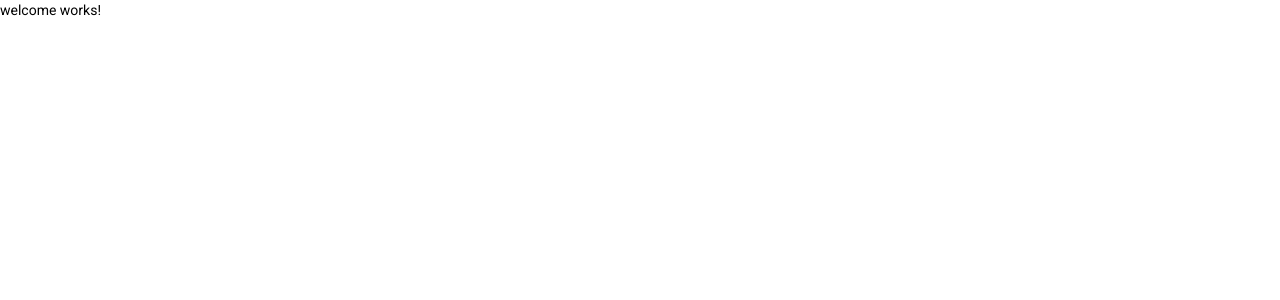
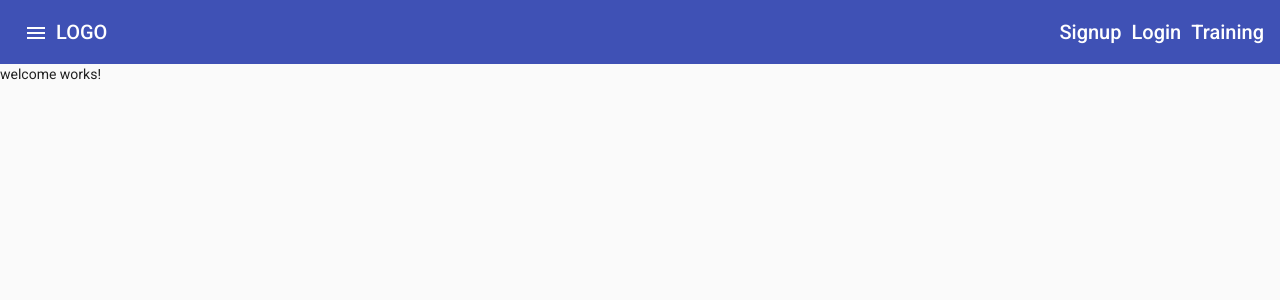
Before and after one commit to Stormeal/Fitness-Tracker, an Angular app: page / in a window 1280 px wide. Shown: the top 300 px of the page. Built offline with nearby package versions, Linux system fonts and the light colour scheme.

Commit message:
Added Sidenav + Toolbar

```diff
--- a/src/app/app.component.css
+++ b/src/app/app.component.css
@@ -0,0 +1,25 @@
+mat-sidenav-container,
+mat-sidenav-content,
+mat-sidenav {
+  height: 100%;
+}
+
+mat-sidenav {
+  width: 250px;
+}
+
+a {
+  text-decoration: none;
+  color: white;
+}
+
+a:hover,
+a:active {
+  color: lightgray;
+}
+
+.navigation-items {
+  list-style: none;
+  margin: 0;
+  padding: 0;
+}
--- a/src/app/app.component.html
+++ b/src/app/app.component.html
@@ -1 +1,46 @@
-<router-outlet></router-outlet>
+<mat-sidenav-container>
+  <mat-sidenav opened="false" #sidenav role="navigation">
+    <p>I'm the sidenav</p>
+  </mat-sidenav>
+  <mat-sidenav-content>
+    <mat-toolbar color="primary">
+      <div>
+        <button mat-icon-button (click)="sidenav.toggle()">
+          <mat-icon>menu</mat-icon>
+        </button>
+      </div>
+      <div><a routerLink="/">LOGO</a></div>
+
+      <div fxFlex fxLayout fxLayoutAlign="flex-end">
+        <ul fxLayout fxLayoutGap="10px" class="navigation-items">
+          <li>
+            <a routerLink="/signup">Signup</a>
+          </li>
+          <li>
+            <a routerLink="/login">Login</a>
+          </li>
+          <li>
+            <a routerLink="/training">Training</a>
+          </li>
+        </ul>
+      </div>
+
+      <!-- <div fxFlex fxLayout fxLayoutAlign="flex-end">
+        <ul fxLayout fxLayoutGap="10px" class="navigation-items">
+          <li>
+            <a routerLink="/signup">Signup</a>
+          </li>
+          <li>
+            <a routerLink="/login">Login</a>
+          </li>
+          <li>
+            <a routerLink="/training">Training</a>
+          </li>
+        </ul>
+      </div> -->
+    </mat-toolbar>
+    <main>
+      <router-outlet></router-outlet>
+    </main>
+  </mat-sidenav-content>
+</mat-sidenav-container>
--- a/src/app/app.component.ts
+++ b/src/app/app.component.ts
@@ -1,10 +1,11 @@
-import { Component } from '@angular/core';
+import { Component, ViewChild } from '@angular/core';
 
 @Component({
   selector: 'app-root',
   templateUrl: './app.component.html',
-  styleUrls: ['./app.component.css']
+  styleUrls: ['./app.component.css'],
 })
 export class AppComponent {
   title = 'fitness-tracker';
+
 }
--- a/src/app/material.module.ts
+++ b/src/app/material.module.ts
@@ -7,6 +7,8 @@
 import { MatDatepickerModule } from '@angular/material/datepicker';
 import { MatNativeDateModule } from '@angular/material/core';
 import { MatCheckboxModule } from '@angular/material/checkbox';
+import { MatToolbarModule } from '@angular/material/toolbar';
+import { MatSidenavModule } from '@angular/material/sidenav';
 
 @NgModule({
   imports: [
@@ -17,6 +19,8 @@
     MatDatepickerModule,
     MatNativeDateModule,
     MatCheckboxModule,
+    MatToolbarModule,
+    MatSidenavModule,
   ],
   exports: [
     MatButtonModule,
@@ -26,6 +30,8 @@
     MatDatepickerModule,
     MatNativeDateModule,
     MatCheckboxModule,
+    MatToolbarModule,
+    MatSidenavModule,
   ],
 })
 export class MaterialModule {}
--- a/src/styles.css
+++ b/src/styles.css
@@ -1,5 +1,12 @@
 /* You can add global styles to this file, and also import other style files */
 @import "@angular/material/prebuilt-themes/indigo-pink.css";
 
-html, body { height: 100%; }
-body { margin: 0; font-family: Roboto, "Helvetica Neue", sans-serif; }
+html,
+body {
+  height: 100%;
+}
+body {
+  margin: 0;
+  font-family: Roboto, "Helvetica Neue", sans-serif;
+  height: 100%;
+}
```
